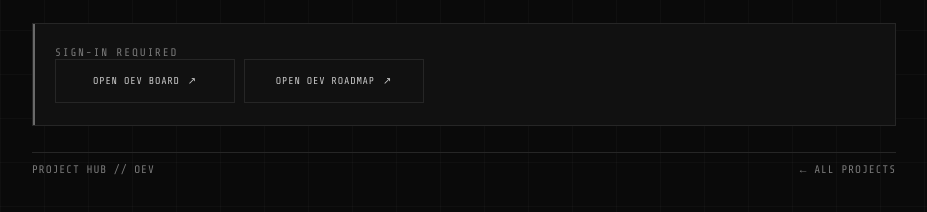
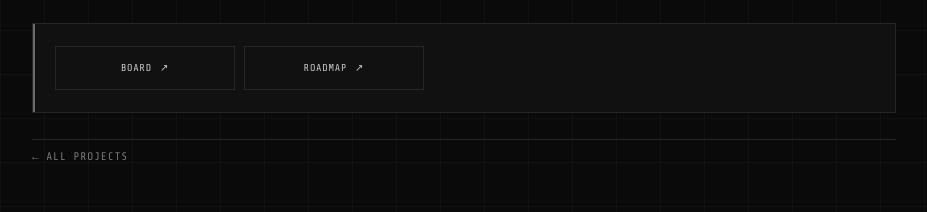
Before and after one commit to JhnsonO/project-hub, a plain HTML site: page oev-roadmap.html in a window 1280 px wide. Shown: the part 234-446 px from the top of the page, without its empty margins (176-1103 px from the left). Drawn offline with nearby package versions, Linux system fonts and the light colour scheme.

Commit message:
Refine compact hub layout and remove duplicate copy

```diff
--- a/oev-roadmap.html
+++ b/oev-roadmap.html
@@ -31,15 +31,14 @@
       </section>
 
       <section class="oev-access" aria-labelledby="access-title">
-        <div class="eyebrow">SIGN-IN REQUIRED</div>
         <h2 id="access-title" class="sr-only">OEV workspace</h2>
         <div class="oev-actions">
-          <a class="workspace-link" href="https://github.com/users/JhnsonO/projects/3/views/2" target="_blank" rel="noopener noreferrer">Open OEV board <span aria-hidden="true">↗</span></a>
-          <a class="workspace-link" href="https://github.com/JhnsonO/oev/blob/main/docs/roadmap.md" target="_blank" rel="noopener noreferrer">Open OEV roadmap <span aria-hidden="true">↗</span></a>
+          <a class="workspace-link" href="https://github.com/users/JhnsonO/projects/3/views/2" target="_blank" rel="noopener noreferrer">Board <span aria-hidden="true">↗</span></a>
+          <a class="workspace-link" href="https://github.com/JhnsonO/oev/blob/main/docs/roadmap.md" target="_blank" rel="noopener noreferrer">Roadmap <span aria-hidden="true">↗</span></a>
         </div>
       </section>
 
-      <footer class="page-footer"><span>PROJECT HUB <span aria-hidden="true">//</span> OEV</span><a href="./index.html">← ALL PROJECTS</a></footer>
+      <footer class="page-footer"><a href="./index.html">← ALL PROJECTS</a></footer>
     </main>
   </div>
   <script>
```
